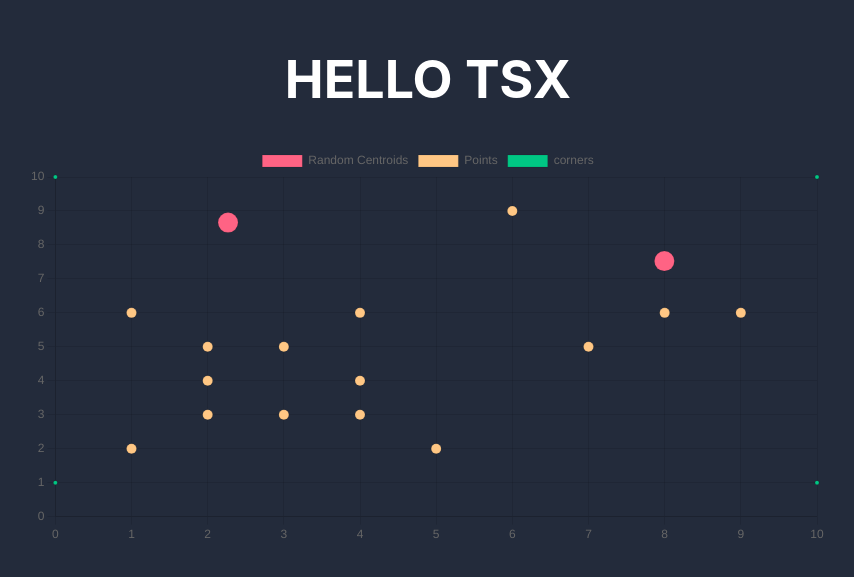
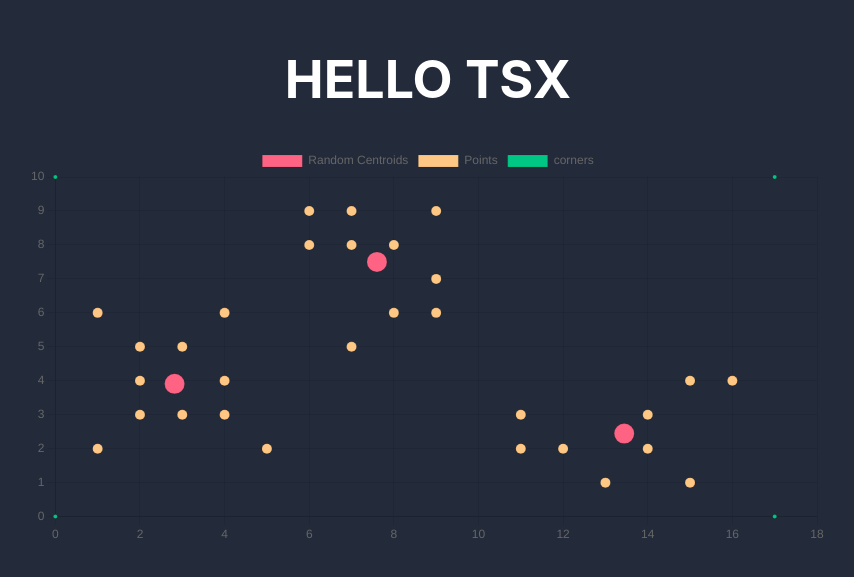
Before and after one commit to Webster2020/ML_ALGORITHMS, a React (Create React App) app: page / in a window 1280 px wide. Shown: the part 121-698 px from the top of the page, without its empty margins (212-1066 px from the left). Built offline with nearby package versions, Linux system fonts and the light colour scheme.

Commit message:
finish first step of Kmeans algorithm

```diff
--- a/src/App.tsx
+++ b/src/App.tsx
@@ -2,16 +2,20 @@ import React from 'react';
 import './App.css';
 
 import Title from './components/title/Title';
-import { ScatterChart } from './components/chartExample/ScatterChart';
+import { ScatterChart, convertPoints } from './components/chartExample/ScatterChart';
 import { generateCentroidsData } from './algorithms/kMeans/K_Means';
+import { KMeans } from './algorithms/kMeans/algorithm';
+import { example_2d3k } from "../src/algorithms/kMeans/data";
 
+const ex_1_solver = new KMeans(3, example_2d3k);
+const ex_1_centroids = ex_1_solver.solve().centroids;
 const chartData = generateCentroidsData()
-
+console.log({ex_1_centroids});
 const data = {
   datasets: [
     {
       label: 'Random Centroids',
-      data: chartData.centroids,
+      data: convertPoints(ex_1_centroids),
       backgroundColor: 'rgba(255, 99, 132, 1)',
       pointRadius: 10,
     },
--- a/src/algorithms/kMeans/K_Means.tsx
+++ b/src/algorithms/kMeans/K_Means.tsx
@@ -5,15 +5,17 @@ import { example_randomCentroids, getCornerPoints, example_2d3k } from "./data";
 const someData = example_2d3k;
 
 export const generateCentroidsData = () => {
+  const clasters = 3;
+
   for (let j = 0; j <= 6; j++) {
-    const ex_randomCentroids_solver = new KMeans(2, someData);
-    console.log(ex_randomCentroids_solver.centroids);
+    const ex_randomCentroids_solver = new KMeans(clasters, someData);
+    console.log(ex_randomCentroids_solver.solve());
     j += 1;
   }
 
   // --- Preparing points, centroids and display them on chart ---
   const points = convertPoints(someData);
-  const centroids = convertPoints((new KMeans(2, someData)).centroids);
+  const centroids = convertPoints((new KMeans(clasters, someData)).centroids);
   const cornerPoints = convertPoints(getCornerPoints(someData));
 
   return {points, centroids, cornerPoints};
--- a/src/algorithms/kMeans/algorithm.ts
+++ b/src/algorithms/kMeans/algorithm.ts
@@ -16,8 +16,8 @@ export class KMeans {
   k: number;
   data: number[][] = [];
   error: number|null = null;
-  iterations: number | undefined;
-  iterationLogs: Array<object> | undefined;
+  iterations: number = 0;
+  iterationLogs: any;
   centroids: number[][] = [];
   centroidAssignments: Array<number> = [];
 
@@ -152,7 +152,6 @@ export class KMeans {
     }
   }
 
-
   calculateError() {
     let sumDistanceSquared = 0;
     for (let i = 0; i < this.data.length; i++) {
@@ -169,7 +168,7 @@ export class KMeans {
 
   // main loop
   solve(maxIterations: number = 1000) {
-    if (this.iterations) {
+    // if (this.iterations || this.iterations === 0) {
 
       while (this.iterations < maxIterations) {
         const didAssignmentsChange = this.assignPointsToCentroids();
@@ -192,7 +191,9 @@ export class KMeans {
         this.iterations++;
       }
 
-      return this.iterationLogs && this.iterationLogs[this.iterationLogs.length - 1]
+      console.log(this.iterationLogs && this.iterationLogs[this.iterationLogs.length - 1]);
+      return this.iterationLogs[this.iterationLogs.length - 1]
     }
-  }
+  // }
+
 }
--- a/src/algorithms/kMeans/data.ts
+++ b/src/algorithms/kMeans/data.ts
@@ -5,7 +5,10 @@ export const example_randomCentroids = [
 export const example_2d3k = [
   [1,2], [2,3], [2,5], [1,6], [4,6],
   [3,5], [2,4], [4,3], [5,2], [6,9],
-  [4,4], [3,3], [8,6], [7,5], [9,6]
+  [4,4], [3,3], [8,6], [7,5], [9,6],
+  [9,7], [8,8], [7,9], [11,3], [11,2],
+  [9,9], [7,8], [6,8], [12,2], [14,3],
+  [15,1], [15,4], [14,2], [13,1], [16,4]
 ];
 
 export const getCornerPoints = (points: number[][]) => {
@@ -18,7 +21,7 @@ export const getCornerPoints = (points: number[][]) => {
   const yMax = getExtremes(points, 1, -1, 1);
   const yMin = getExtremes(points, -1, 1, 1);
 
-  console.log({xMax, xMin, yMax, yMin});
+  // console.log({xMax, xMin, yMax, yMin});
 
   const cornerPoints = [
     [xMax+1, yMax+1], [xMax+1, yMin-1], [xMin-1, yMin-1], [xMin-1, yMax+1]
```
